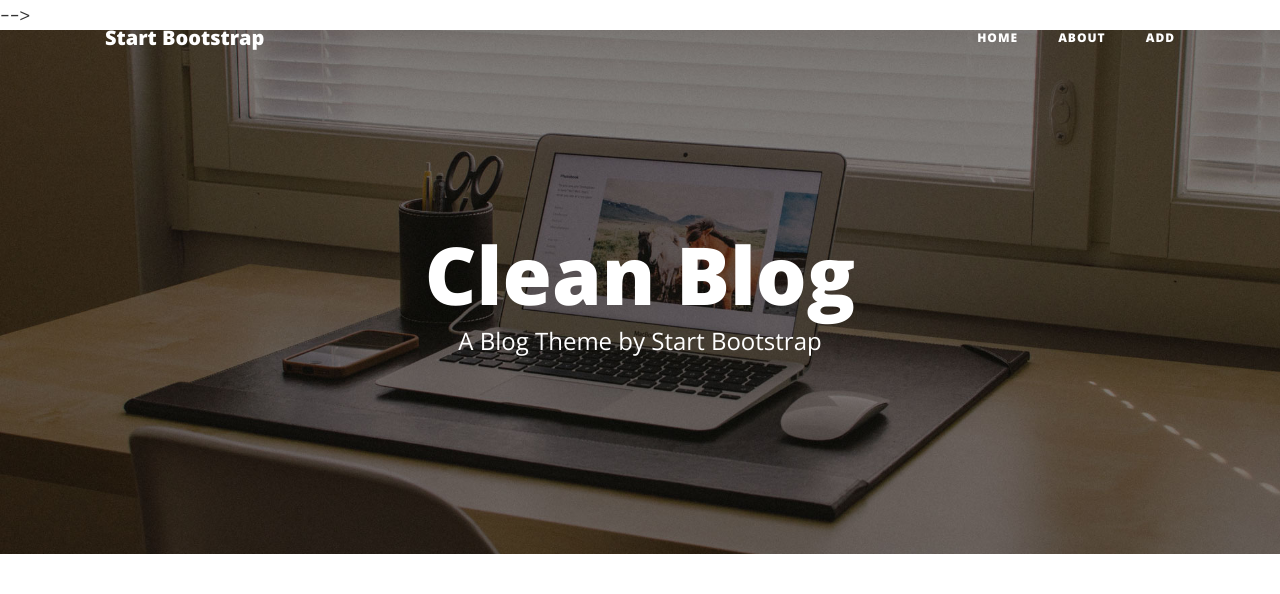
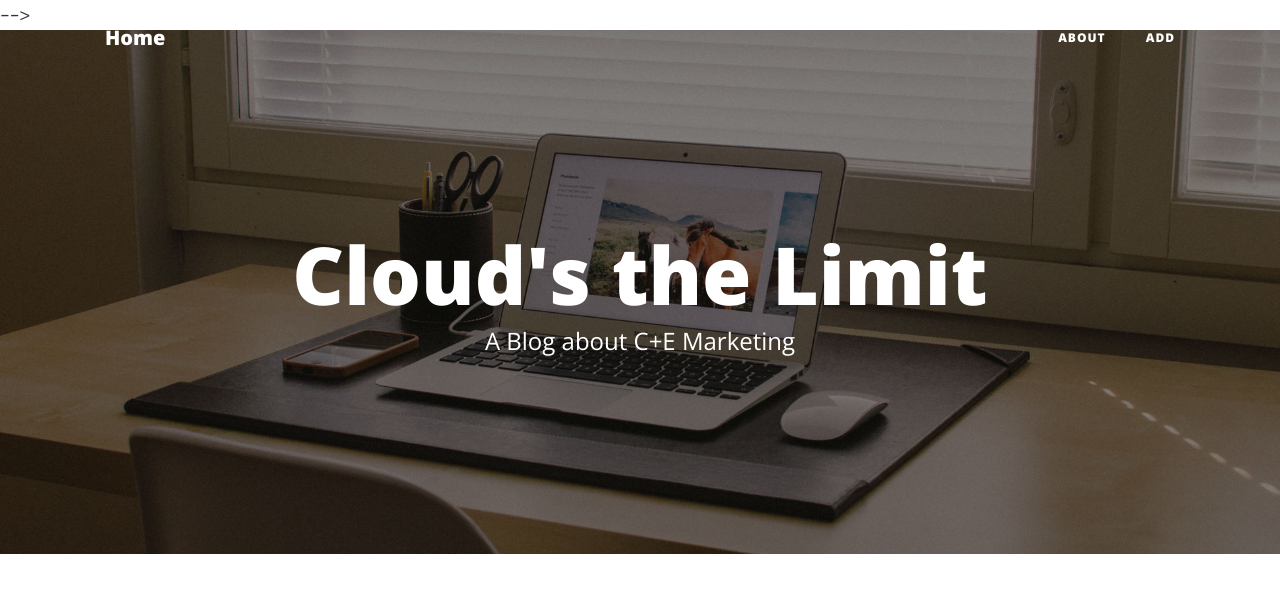
Before and after one commit to obiwankubernetes/flask-blog, a Flask app: page / in a window 1280 px wide. Shown: the top 594 px of the page. Run offline with Flask 2, Linux system fonts and the light colour scheme; data comes from the database, SQL or seed files in the repository; both versions use the stored data as it was after the commit; some libraries are stand-ins or nearby versions.

Commit message:
app working

```diff
--- a/app.py
+++ b/app.py
@@ -33,7 +33,7 @@ class Blogpost(db.Model):
 @app.route('/')
 def index():
     posts = Blogpost.query.order_by(Blogpost.date_posted.desc()).all()
-    return render_template('index.html')
+    return render_template('index.html', posts=posts)
 
 # 2nd route for about
 @app.route('/about')
--- a/templates/index.html
+++ b/templates/index.html
@@ -8,20 +8,23 @@
   <meta name="description" content="">
   <meta name="author" content="">
 
-  <title>Clean Blog - Start Bootstrap Theme</title>
+  <title>Blog</title>
 
   <!-- Bootstrap core CSS -->
-   <!-- #1 needed-->
-   <!-- connect it to css in static directory using jinja -->
+  <!-- #1 needed-->
+  <!-- connect it to css in static directory using jinja -->
   <link href="{{ url_for('static', filename='bootstrap.min.css') }}" rel="stylesheet">
   <!-- Custom fonts for this template -->
   <!-- #2 needed -->
   <!-- connect it to css in static directory using jinja -->
   <link href="{{ url_for('static', filename='font-awesome.min.css') }}" rel="stylesheet" type="text/css">
   <!-- external link no need for file -->
-  <link href='https://fonts.googleapis.com/css?family=Lora:400,700,400italic,700italic' rel='stylesheet' type='text/css'>
+  <link href='https://fonts.googleapis.com/css?family=Lora:400,700,400italic,700italic' rel='stylesheet'
+    type='text/css'>
   <!-- external link no need for file-->
-  <link href='https://fonts.googleapis.com/css?family=Open+Sans:300italic,400italic,600italic,700italic,800italic,400,300,600,700,800' rel='stylesheet' type='text/css'>
+  <link
+    href='https://fonts.googleapis.com/css?family=Open+Sans:300italic,400italic,600italic,700italic,800italic,400,300,600,700,800'
+    rel='stylesheet' type='text/css'>
 
   <!-- Custom styles for this template -->
   <!-- <!-- #3 needed--> -->
@@ -34,16 +37,17 @@
   <!-- Navigation -->
   <nav class="navbar navbar-expand-lg navbar-light fixed-top" id="mainNav">
     <div class="container">
-      <a class="navbar-brand" href="{{ url_for('index') }}">Start Bootstrap</a>
-      <button class="navbar-toggler navbar-toggler-right" type="button" data-toggle="collapse" data-target="#navbarResponsive" aria-controls="navbarResponsive" aria-expanded="false" aria-label="Toggle navigation">
+      <a class="navbar-brand" href="{{ url_for('index') }}">Home</a>
+
+      <button class="navbar-toggler navbar-toggler-right" type="button" data-toggle="collapse"
+        data-target="#navbarResponsive" aria-controls="navbarResponsive" aria-expanded="false"
+        aria-label="Toggle navigation">
         Menu
         <i class="fas fa-bars"></i>
       </button>
       <div class="collapse navbar-collapse" id="navbarResponsive">
         <ul class="navbar-nav ml-auto">
-          <li class="nav-item">
-            <a class="nav-link" href="{{ url_for('index') }}">Home</a>
-          </li>
+
           <li class="nav-item">
             <a class="nav-link" href="{{ url_for('about') }}">About</a>
           </li>
@@ -62,8 +66,8 @@
       <div class="row">
         <div class="col-lg-8 col-md-10 mx-auto">
           <div class="site-heading">
-            <h1>Clean Blog</h1>
-            <span class="subheading">A Blog Theme by Start Bootstrap</span>
+            <h1>Cloud's the Limit</h1>
+            <span class="subheading">A Blog about C+E Marketing</span>
           </div>
         </div>
       </div>
@@ -74,7 +78,7 @@
   <div class="container">
     <div class="row">
       <div class="col-lg-8 col-md-10 mx-auto">
-      {% for post in posts %}
+        {% for post in posts %}
         <div class="post-preview">
           <a href="{{ url_for('post', post_id=post.id) }}">
             <h2 class="post-title">
@@ -86,7 +90,7 @@
           </a>
           <p class="post-meta">Posted by {{ post.author }} on {{ post.date_posted.strftime('%B %d, %Y') }}</p>
         </div>
-      {% endfor %}
+        {% endfor %}
         <hr>
       </div>
     </div>
```
Also changed, not shown: templates/add.html (+17 -8 lines), blog.db.
